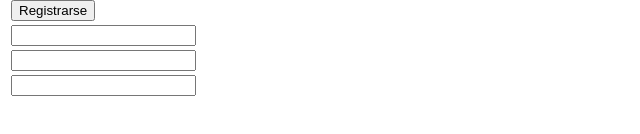
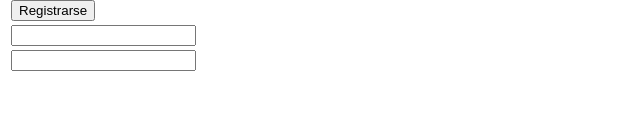
Before and after one commit to reivaj1856/Practica, a plain HTML site: page registro.html in a window 1280 px wide. Shown: the part 382-516 px from the top of the page, 0-640 px from the left. Drawn offline with Linux system fonts and the light colour scheme.

Commit message:
origin main

```diff
--- a/registro.html
+++ b/registro.html
@@ -83,11 +83,7 @@
                 </td>
             </tr>
             <!--unos comentarios-->>
-            <tr>
-                <td>
-                    <input type="text">
-                </td>
-            </tr>
+
         </table>
     </body>
 </html>
```
